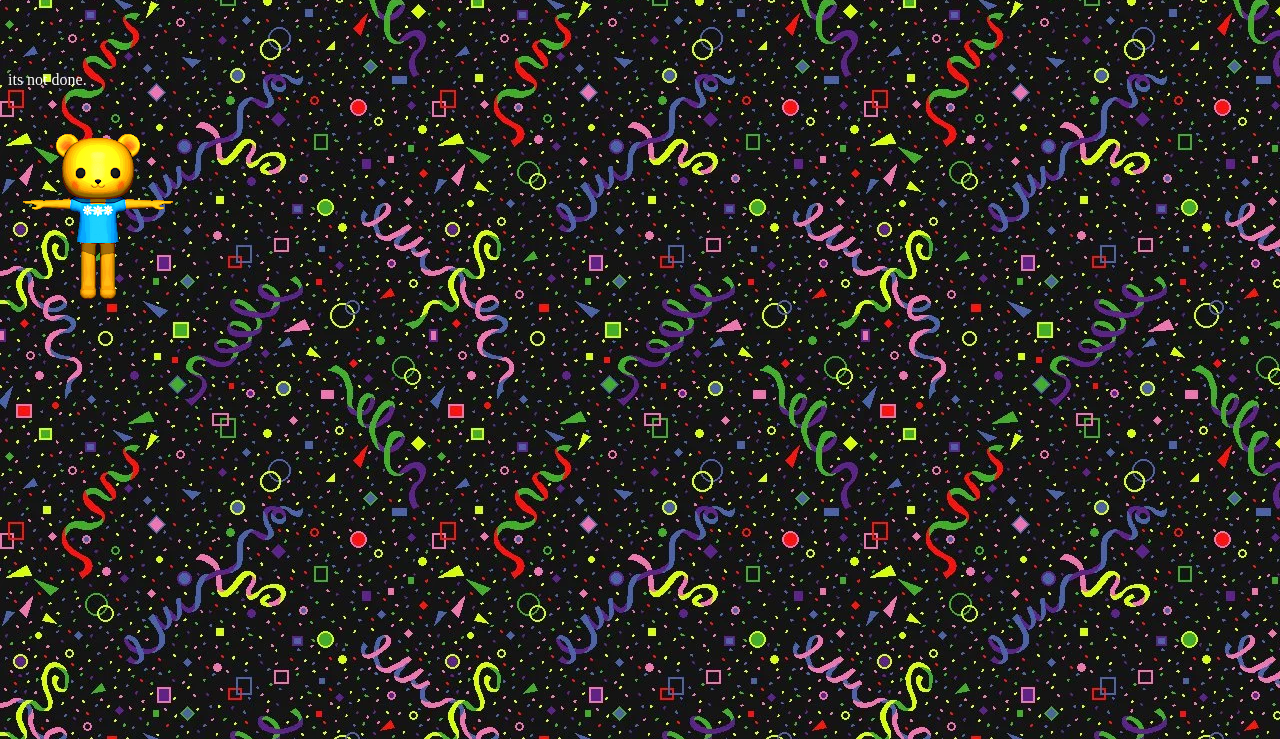
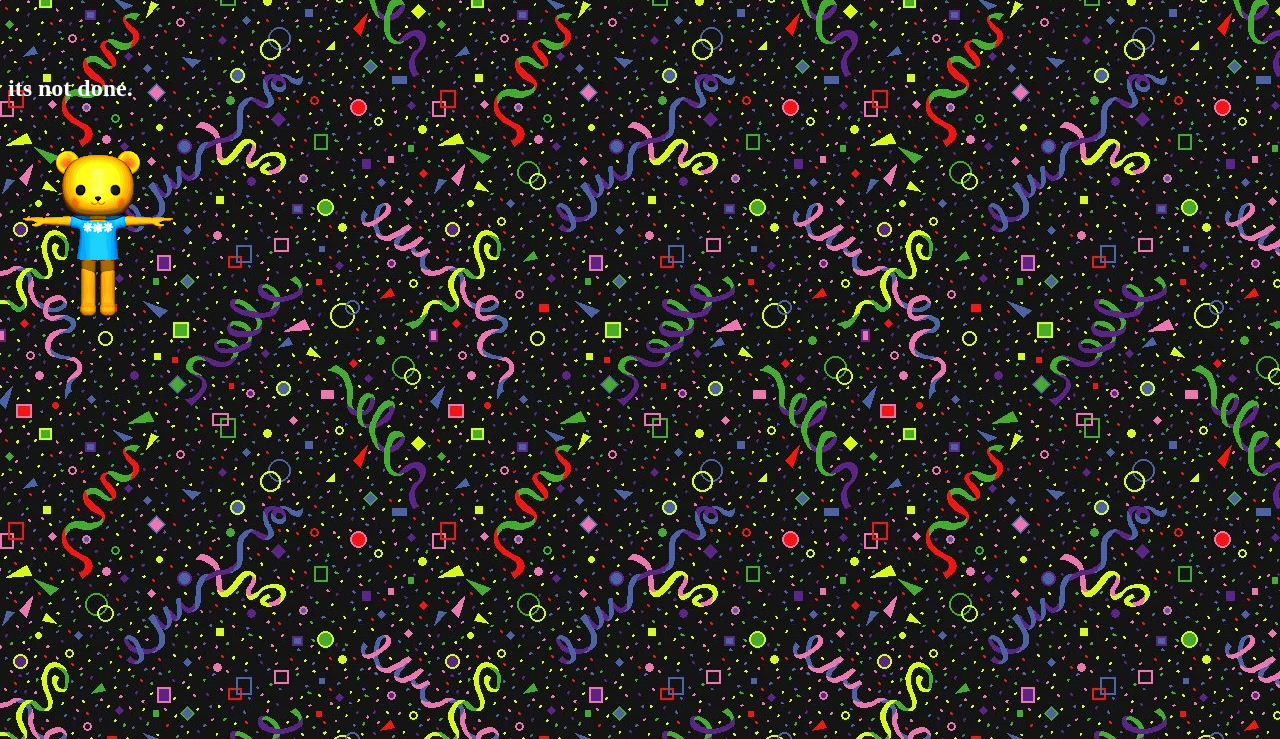
Before and after one commit to sinewavezone/sinewavezone, a plain HTML site: page index.html in a window 1280 px wide. Shown: the part 61-800 px from the top of the page. Drawn offline with Linux system fonts and the light colour scheme.

Commit message:
Update index.html

```diff
--- a/index.html
+++ b/index.html
@@ -8,7 +8,7 @@
 <body>
    <h1>helscome my wedsite.</h1>
 	<br><br>
-	<p>its not done.</p>
+	<h2>its not done.</h2>
 	<br>
    <img src="docs/assets/cookie_spin.gif" alt="cookie">
 
```
